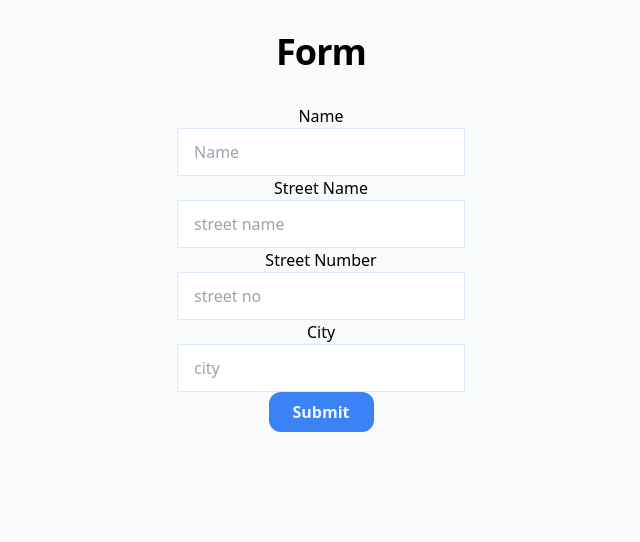
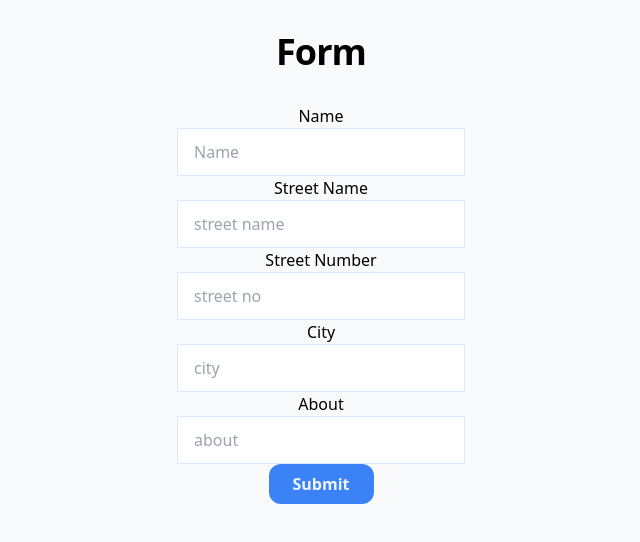
Before and after one commit to Valisaurus/Art-Map, a Next.js app: page /form in a window 1280 px wide. Shown: the top 542 px of the page, without its empty margins (319-959 px from the left). Built offline with nearby package versions, Linux system fonts and the light colour scheme.

Commit message:
Bad http request- fix-try-outs

```diff
--- a/app/form/page.tsx
+++ b/app/form/page.tsx
@@ -1,5 +1,5 @@
 "use client";
-import { SetStateAction, useState } from "react";
+import { useState } from "react";
 
 export default function Form() {
   const [name, setName] = useState("");
@@ -9,7 +9,7 @@ export default function Form() {
   const [about, setAbout] = useState("");
 
   //set an error message if either input is missing
-  const [errMessage, setErrMessage] = useState("");
+
 
   const handleSubmit = async (e: { preventDefault: () => void }) => {
     e.preventDefault();
@@ -32,7 +32,7 @@ export default function Form() {
     if (response.ok) {
       console.log("this is the response", response);
     } else {
-      console.log("this is error", errMessage);
+      console.log("this is error");
       // Handle errors (e.g., show an error message)
     }
   };
@@ -100,6 +100,18 @@ export default function Form() {
               //our function
               onChange={(e) => setCity(e.target.value)}
             />
+
+            <label htmlFor="city">About</label>
+            <input
+              className="w-72 h-12 border p-4 border-blue-100"
+              type="text"
+              id="about"
+              //our state
+              value={about}
+              placeholder="about"
+              //our function
+              onChange={(e) => setAbout(e.target.value)}
+            />
           </div>
           <button
             type="submit"
@@ -111,7 +123,7 @@ export default function Form() {
             Submit
           </button>
           {/*error set in handleSubmit*/}
-          <p>{errMessage}</p>
+          <p></p>
         </form>
       </main>
     </div>
```
